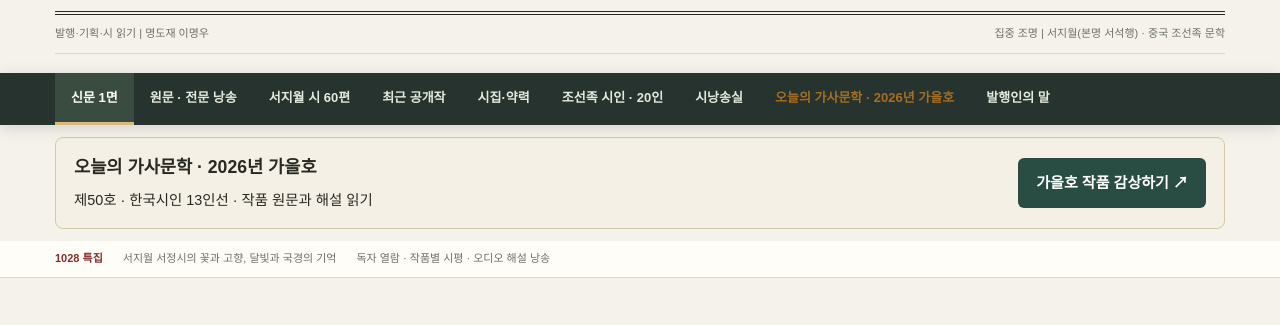
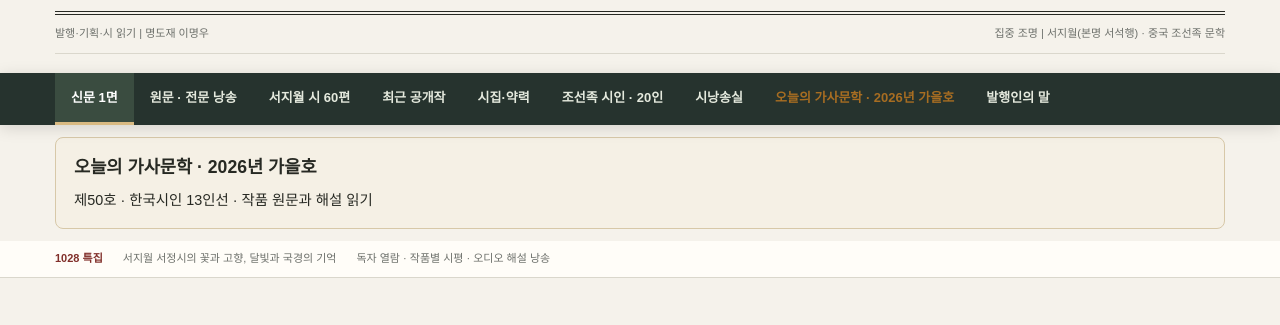
Before and after one commit to mmwwoo-lab/myeongdo, a plain HTML site: page myeongdo-1028/index.html in a window 1280 px wide. Shown: the part 220-545 px from the top of the page. Drawn offline with Linux system fonts and the light colour scheme.

Commit message:
Remove autumn issue viewing button from Seo Jiwol literary museum

```diff
--- a/myeongdo-1028/index.html
+++ b/myeongdo-1028/index.html
@@ -14,7 +14,7 @@
 <div class="topbar"><div class="container topbar-inner"><span>명도재 문학·예술 특집</span><span>창간 특별호 · 2026년 10월 28일 수요일 · 제1028호</span></div></div>
 <header class="site-head container"><div class="head-over"><span>詩와 삶을 잇는 디지털 문학관</span><span class="desktop-only">MYEONGDOJAE LITERARY TIMES</span></div><div class="mast-grid"><img class="mast-seal" src="assets/myeongdo-seal.webp" alt="명도(明道) 도장"><a class="mast-word" href="#home" aria-label="신문 첫 화면"><span class="hanja">明道齋 文藝新聞</span><strong>명도재 문예신문</strong><small>詩를 읽고, 삶을 쓰다</small></a><div class="edition"><strong>1028</strong><span>SEO JIWOL<br> SPECIAL EDITION</span></div></div><div class="head-bottom"><span>발행·기획·시 읽기 | 명도재 이명우</span><span>집중 조명 | 서지월(본명 서석행) · 중국 조선족 문학</span></div></header>
 <nav class="main-nav" aria-label="문예신문 메뉴"><div class="container nav-links"><a data-tab="home" href="#home">신문 1면</a><a data-tab="originals" href="#originals">원문 · 전문 낭송</a><a data-tab="seo" href="#seo">서지월 시 60편</a><a data-tab="recent" href="#recent">최근 공개작</a><a data-tab="books" href="#books">시집·약력</a><a data-tab="china" href="#china">조선족 시인 · 20인</a><a data-tab="audio" href="#audio">시낭송실</a><a href="gasa50/" style="font-weight:700;color:#a76d22">오늘의 가사문학 · 2026년 가을호</a><a data-tab="about" href="#about">발행인의 말</a></div></nav>
-<div class="container" style="padding:14px 18px;background:#f5f0e5;border:1px solid #d7c8a8;margin-top:12px;margin-bottom:12px;border-radius:8px;display:flex;flex-wrap:wrap;align-items:center;justify-content:space-between;gap:12px"><div><strong style="font-size:1.1rem">오늘의 가사문학 · 2026년 가을호</strong><div style="font-size:.9rem;margin-top:5px">제50호 · 한국시인 13인선 · 작품 원문과 해설 읽기</div></div><a href="gasa50/" style="background:#294d42;color:white;padding:12px 18px;border-radius:6px;text-decoration:none;font-weight:700">가을호 작품 감상하기 ↗</a></div><div class="ticker"><div class="container ticker-row"><strong>1028 특집</strong><span>서지월 서정시의 꽃과 고향, 달빛과 국경의 기억</span><span>독자 열람 · 작품별 시평 · 오디오 해설 낭송</span></div></div>
+<div class="container" style="padding:14px 18px;background:#f5f0e5;border:1px solid #d7c8a8;margin-top:12px;margin-bottom:12px;border-radius:8px;display:flex;flex-wrap:wrap;align-items:center;justify-content:space-between;gap:12px"><div><strong style="font-size:1.1rem">오늘의 가사문학 · 2026년 가을호</strong><div style="font-size:.9rem;margin-top:5px">제50호 · 한국시인 13인선 · 작품 원문과 해설 읽기</div></div></div><div class="ticker"><div class="container ticker-row"><strong>1028 특집</strong><span>서지월 서정시의 꽃과 고향, 달빛과 국경의 기억</span><span>독자 열람 · 작품별 시평 · 오디오 해설 낭송</span></div></div>
 <main class="container" id="main" tabindex="-1" aria-live="polite"><div class="loading">명도재 문예신문을 펼치고 있습니다…</div></main>
 <footer class="footer"><div class="container"><div class="footer-flex"><div><strong class="footer-brand">명도재 문예신문</strong><p>시와 미술, 소리와 비평이 만나는 디지털 문예신문</p></div><div><p>발행·편집·독자 해설: 명도재 이명우<br>시 원저작권: 각 시인 및 권리자</p><p>자료 조사 → 시편 검증 → 평론 → 오디오 → 웹 제작 → 공개 검수</p></div></div><p class="footfine">저작권 안내: 허가되지 않은 타인의 시 전문을 임의로 복제하거나 낭송하지 않습니다. 이 사이트의 등록된 원시 낭송과 해설 낭송을 분리하며, 원고가 미등록된 작품은 확인된 외부 출처로 연결합니다. 이 지면에 소개된 조선족 시인 20명의 위챗 시인대학 가입 여부는 확인되지 않았습니다. 활동과 직접 소속을 동일하게 표시하지 않습니다.</p></div></footer>
 <div class="toast" id="toast" aria-live="polite" role="status"></div>
```
